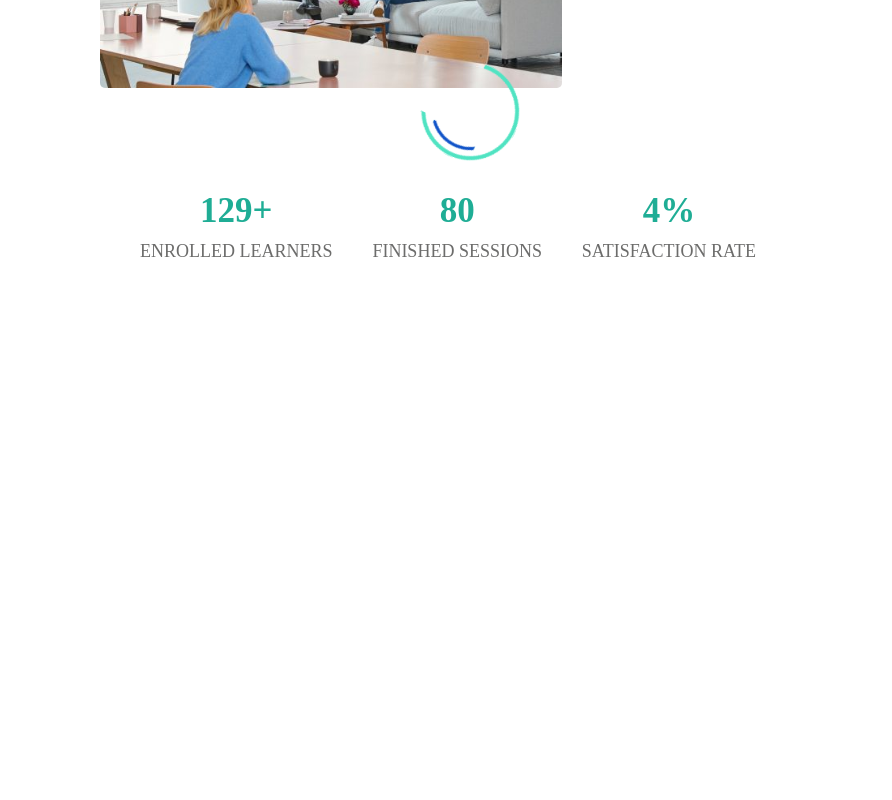
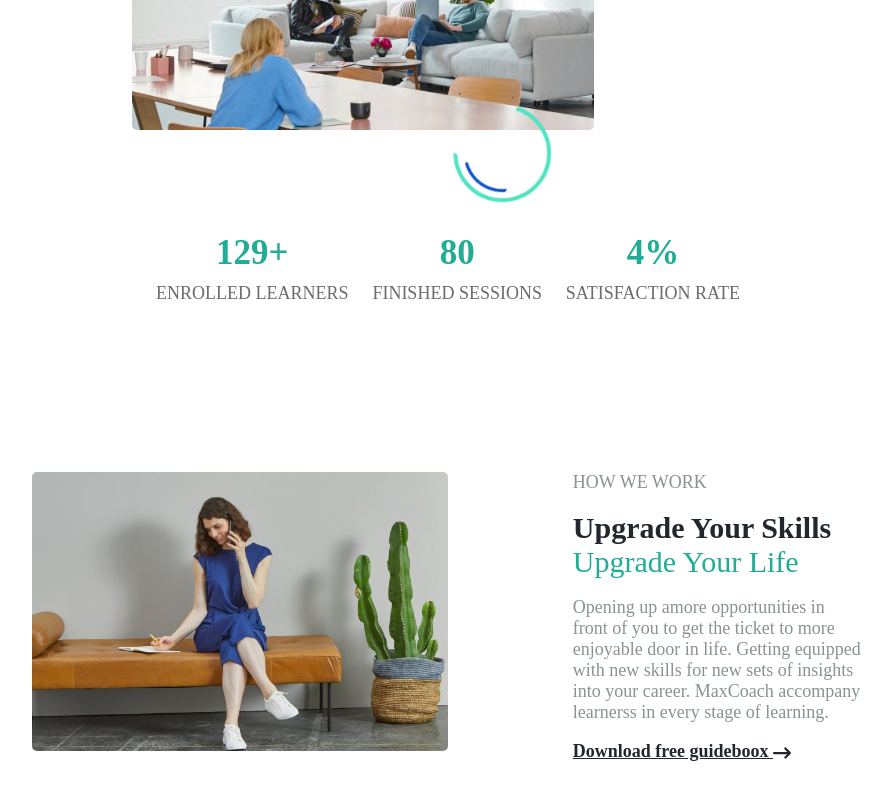
Before and after one commit to cerry24/proj-html-vuejs, a Vue app: page / in a window 1280 px wide. Shown: the part 1488-2288 px from the top of the page, without its empty margins (192-1084 px from the left). Before the commit the page ends 1918 px from the top, so only its background shows below. Built offline with nearby package versions, Linux system fonts and the light colour scheme.

Commit message:
add section how-we-work content & fix prev section

```diff
--- /dev/null
+++ b/src/components/AppMain components/SectionHowwework.vue
@@ -0,0 +1,84 @@
+<script>
+export default {
+    name: 'Sectionhowwework'
+}
+</script>
+
+<template>
+    <section id="how-we-work">
+        <div class="main-container">
+            <div class="video-thumbnail"> <!--thumb with link for youtube video-->
+                <img src="../../assets/img/stock-full-hd-11-670x450.jpg" alt="Youtube video thumbnail">
+            </div>
+
+            <div class="text"> <!--right part of the section with title and paragraph-->
+                <p class="section-intro">how we work</p>
+                <h2>upgrade your skills <span>upgrade your life</span></h2>
+                <p>
+                    Opening up amore opportunities in front of you to get the ticket to more enjoyable door in life.
+                    Getting equipped with new skills for new sets of insights into your career. MaxCoach accompany
+                    learnerss in every stage of learning.
+                </p>
+                <p class="more-info">
+                    <a href="#">
+                        Download free guideboox
+                        <font-awesome-icon icon="fa-solid fa-arrow-right-long" class="arrow-icon" />
+                    </a>
+                </p>
+            </div>
+        </div>
+    </section>
+</template>
+
+<style lang="scss" scoped>
+@use '../../styles/partials/variables' as *;
+
+#how-we-work {
+    color: $secondary-font-color;
+    background-color: $main-multi-color;
+}
+
+.main-container {
+    justify-content: space-between;
+}
+
+.video-thumbnail {
+    width: 50%;
+
+    img {
+        width: 100%;
+        border-radius: 5px;
+    }
+}
+
+.text {
+    width: 35%;
+
+    h2 {
+        font-size: 30px;
+        text-transform: capitalize;
+        color: $main-font-color;
+
+        span {
+            color: $secondary-multi-color;
+            font-size: 30px;
+            font-weight: normal;
+        }
+    }
+}
+
+.section-intro,
+h2,
+p {
+    margin-bottom: 18px;
+}
+
+.section-intro {
+    text-transform: uppercase;
+}
+
+.more-info a {
+    color: $main-font-color;
+    font-weight: bold;
+}
+</style>
--- a/src/components/AppMain components/SectionWorkculture.vue
+++ b/src/components/AppMain components/SectionWorkculture.vue
@@ -6,7 +6,7 @@ export default {
 
 <template>
     <section id="work-culture">
-        <div class="container">
+        <div class="main-container">
             <div class="text"> <!--left part of the section with title and paragraph-->
                 <p class="section-intro">everything in <span>maxcoah</span></p>
                 <h2>Learn about our <span>work culture</span> at MaxCoach</h2>
@@ -25,7 +25,7 @@ export default {
 
             <div class="pink-circle"></div> <!--pink circle decoration-->
 
-            <div class="images">
+            <div class="images"> <!--decoration images-->
                 <img src="../../assets/img/stock-full-hd-10-ohki1ayywq3cqutettrncduujpoaorifqu4relt2ts.jpg"
                     alt="People studying image" class="img-big">
                 <img src="../../assets/img/about-us-01-ohkia3qg98rq9vg3s0mn2hkflr1migdqdw370qnegc.jpg"
@@ -36,7 +36,7 @@ export default {
                     class="circle-pattern">
             </div>
 
-            <div class="statistics">
+            <div class="statistics"> <!--statistics of the courses-->
                 <div>
                     <span>129+</span>
                     <p>enrolled learners</p>
@@ -56,13 +56,6 @@ export default {
 
 <style lang="scss" scoped>
 @use '../../styles/partials/variables' as *;
-
-.container {
-    width: 70%;
-    display: flex;
-    flex-wrap: wrap;
-    margin: 150px auto;
-}
 
 #work-culture {
     background-color: $main-multi-color;
--- a/src/components/AppMain.vue
+++ b/src/components/AppMain.vue
@@ -1,13 +1,15 @@
 <script>
 import AppJumbotron from './AppMain components/AppJumbotron.vue';
 import SectionWorkculture from './AppMain components/SectionWorkculture.vue';
+import SectionHowwework from './AppMain components/SectionHowwework.vue';
 
 export default {
     name: 'AppMain',
 
     components: {
         AppJumbotron,
-        SectionWorkculture
+        SectionWorkculture,
+        SectionHowwework
     }
 }
 </script>
@@ -16,6 +18,8 @@ export default {
     <AppJumbotron />
 
     <SectionWorkculture />
+
+    <SectionHowwework />
 </template>
 
 <style lang="scss" scoped>
--- a/src/styles/general.scss
+++ b/src/styles/general.scss
@@ -11,6 +11,19 @@
     display: flex;
     justify-content: center;
     align-items: center;
+}
+
+.header-container {
+    width: 90%;
+    background-color: $main-multi-color;
+    margin: 25px auto;
+}
+
+.main-container {
+    width: 65%;
+    display: flex;
+    flex-wrap: wrap;
+    margin: 150px auto;
 }
 
 main {
@@ -32,12 +45,6 @@ li {
     border-radius: 50%;
 }
 
-.header-container {
-    width: 90%;
-    background-color: $main-multi-color;
-    margin: 25px auto;
-}
-
 
 .user-input {
     background-color: $secondary-bg-color;
```
